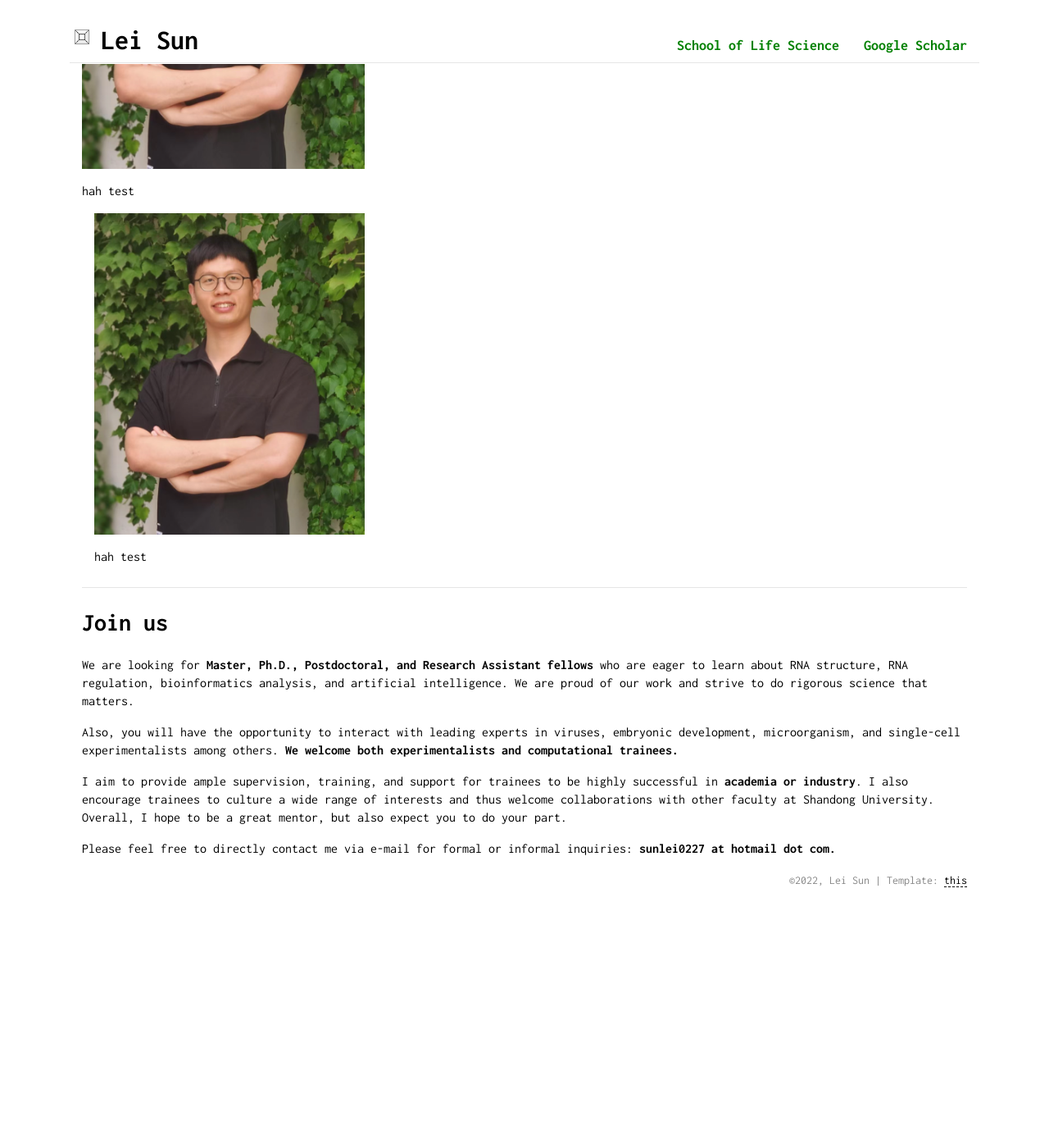
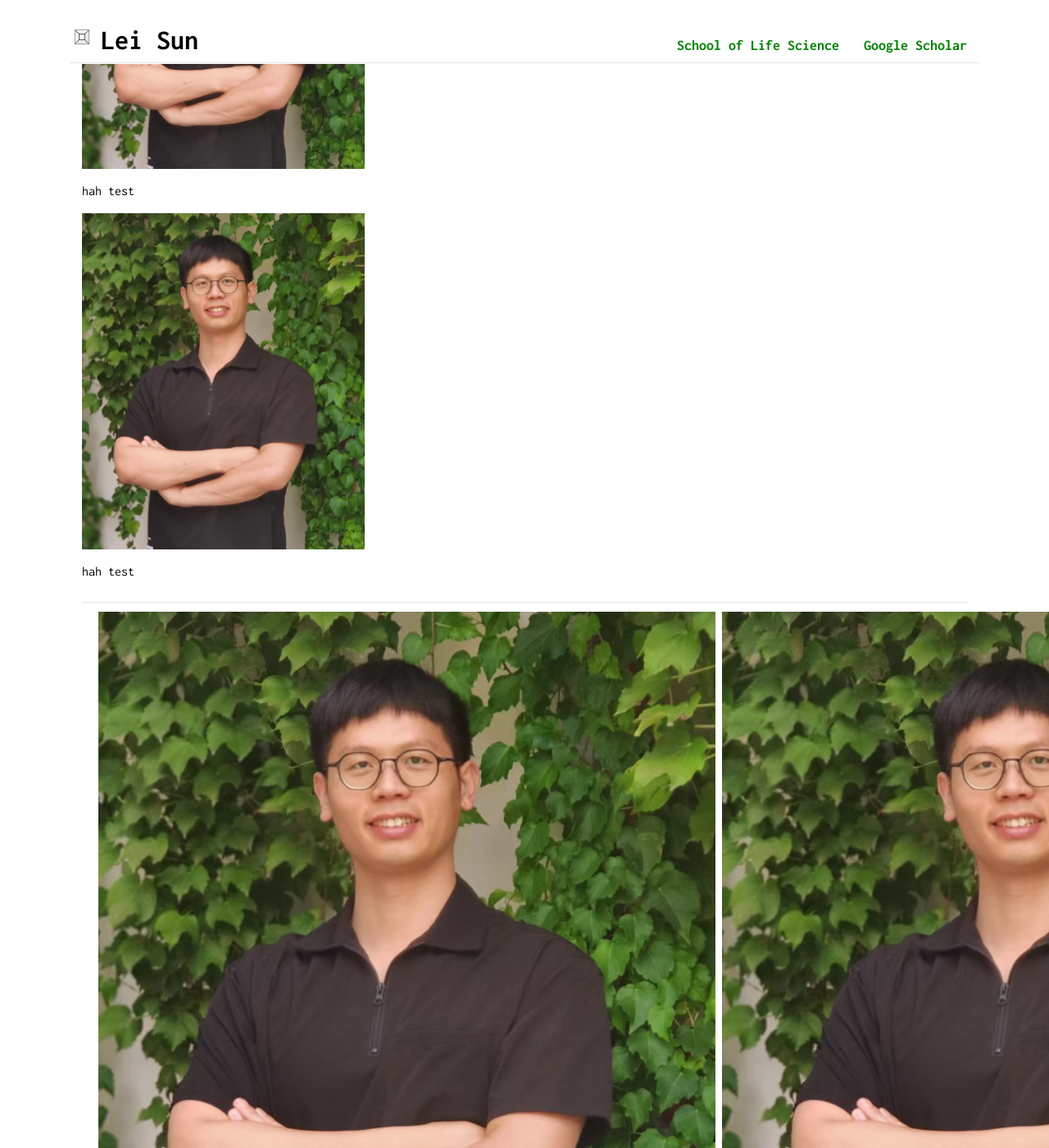
Before and after one commit to sunlei0227/sunlei0227.github.io, a Jekyll site: the page index.html, which Jekyll copies as it is, in a window 1280 px wide and 1400 px high, scrolled down 4873 px. Shown: the whole window at 82% size. Built offline with Jekyll 4.4.1, drawn with Linux system fonts in a browser that asks for light colours; comment, search, counter and statistics services are not loaded; before the commit the page ends 5955 px from its top, so only the background shows below that.

Commit message:
Update index.html

```diff
--- a/index.html
+++ b/index.html
@@ -459,15 +459,23 @@
                                </p>
                             </div>
 
-                            <div class="col-md-12 col-sm-12 col-xs-12" style="padding-left: 30">
+                            <div class="col-md-12 col-sm-12 col-xs-12" style="padding-left: 0">
                                 <img alt="Lei Sun (孙磊)" title="Lei Sun  (孙磊)" id="display-picture" src="static/img/lei.jpg" />
                             </div>
-                            <div class="col-md-12 col-sm-12 col-xs-12" style="padding-left: 30; text-align: center">
+                            <div class="col-md-12 col-sm-12 col-xs-12" style="padding-left: 0; text-align: center">
                               <p align="justify">
                                   hah test
                                </p>
                             </div>
 
+                            <style>
+                            .title-style {
+	                            padding-left: 20px;
+	                            display: inline-block;
+	                            vertical-align: top;//用来调整偏移位置
+	                            min-width: 290px;
+                                }
+                            </style>
                         </div>
                     </div>
                 </div>
@@ -475,6 +483,27 @@
    </div>
 
             <hr />
+
+
+
+<div style="width: 100%">
+    <div style="white-space: nowrap; width: fit-content">
+		<div class="title-style">
+			<img alt="Lei Sun (孙磊)" title="Lei Sun  (孙磊)" id="display-picture" src="static/img/lei.jpg" />
+		</div>
+		<div style="display: inline-block;">
+            <img alt="Lei Sun (孙磊)" title="Lei Sun  (孙磊)" id="display-picture" src="static/img/lei.jpg" />
+        </div>
+    </div>
+</div>
+<style>
+.title-style {
+	padding-left: 20px;
+	display: inline-block;
+	vertical-align: top;//用来调整偏移位置
+	min-width: 290px;
+}
+</style>
 
  <!-- new part -->
             <h2>Join us</h2>
```
